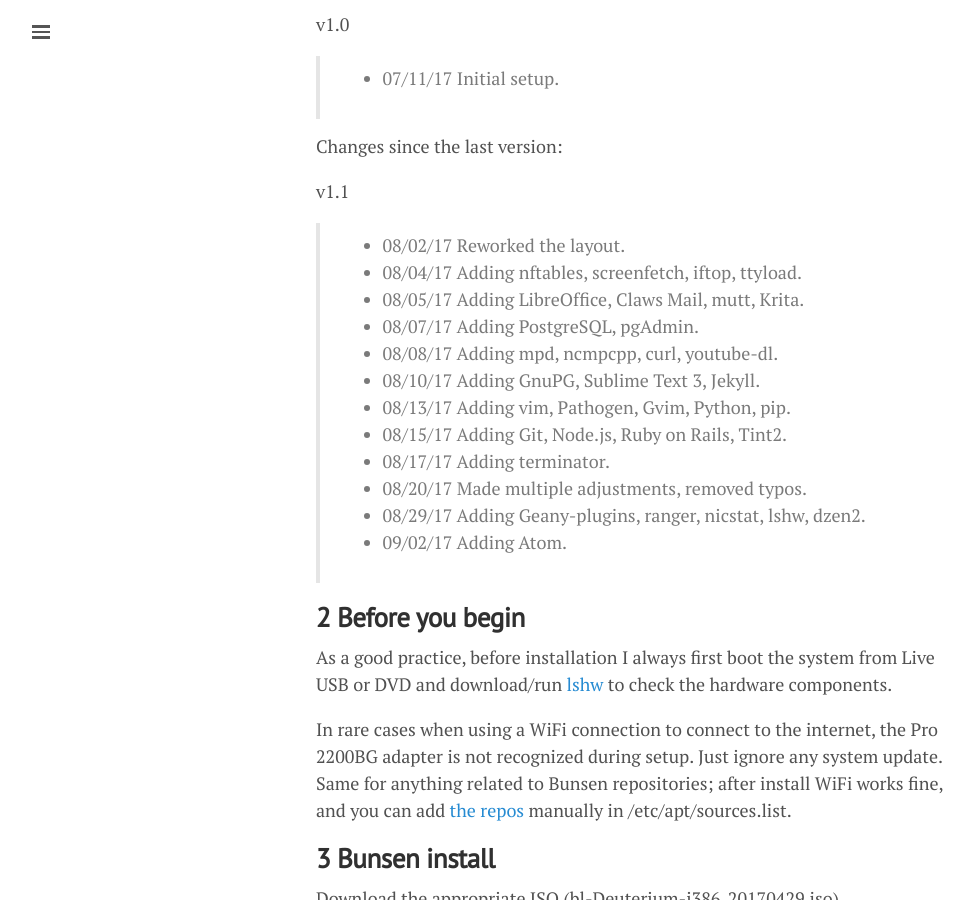
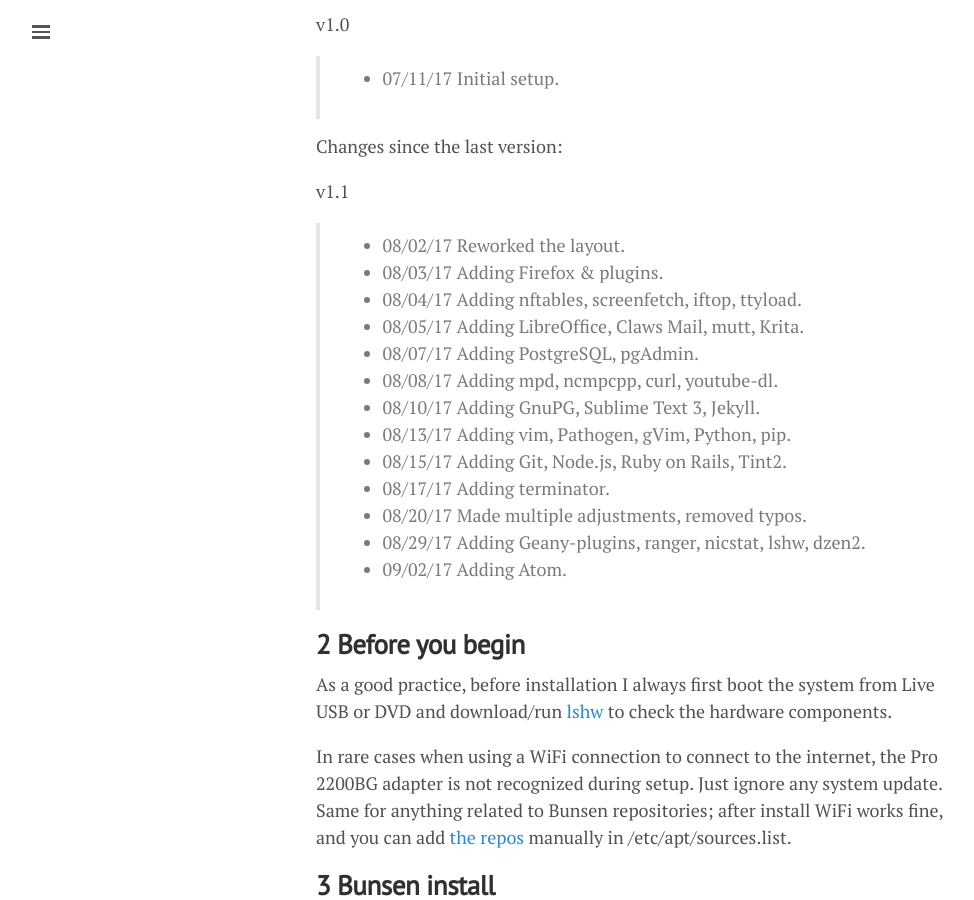
Before and after one commit to lgeurts/lgeurts.github.io, a Jekyll site: the page built from _posts/2017-07-11-bunsenlabs-linux-setup-notes-for dell-inspiron-6000.md, in a window 1280 px wide and 900 px high, scrolled down 1078 px. Shown: the whole window, without its empty margins (0-974 px from the left). Built offline with Jekyll 4.4.1, drawn with Linux system fonts in a browser that asks for light colours; nearby versions of some CDN libraries; comment, search, counter and statistics services are not loaded; some of the changed text lies outside the part shown.

Commit message:
Update sub-section 4.1.1 #80

```diff
--- a/_posts/2017-07-11-bunsenlabs-linux-setup-notes-for dell-inspiron-6000.md
+++ b/_posts/2017-07-11-bunsenlabs-linux-setup-notes-for dell-inspiron-6000.md
@@ -27,12 +27,13 @@
 
 v1.1
 > * 08/02/17 Reworked the layout.
+> * 08/03/17 Adding Firefox & plugins.
 > * 08/04/17 Adding nftables, screenfetch, iftop, ttyload.
 > * 08/05/17 Adding LibreOffice, Claws Mail, mutt, Krita.
 > * 08/07/17 Adding PostgreSQL, pgAdmin.
 > * 08/08/17 Adding mpd, ncmpcpp, curl, youtube-dl.
 > * 08/10/17 Adding GnuPG, Sublime Text 3, Jekyll.
-> * 08/13/17 Adding vim, Pathogen, Gvim, Python, pip.
+> * 08/13/17 Adding vim, Pathogen, gVim, Python, pip.
 > * 08/15/17 Adding Git, Node.js, Ruby on Rails, Tint2.
 > * 08/17/17 Adding terminator.
 > * 08/20/17 Made multiple adjustments, removed typos.
```
Also changed, not shown: other parts of _posts/2017-07-11-bunsenlabs-linux-setup-notes-for dell-inspiron-6000.md (+2 -2 lines).
